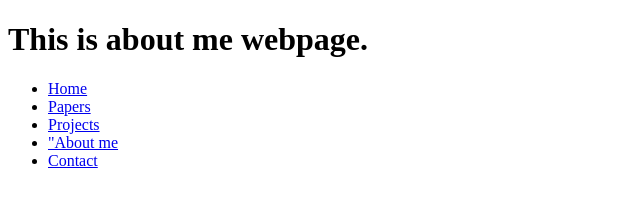
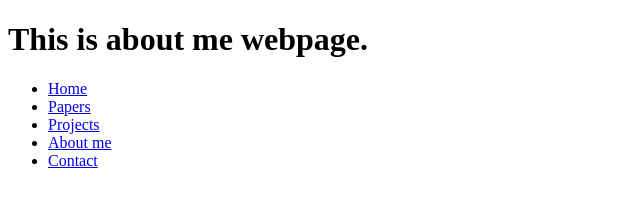
Before and after one commit to gryncz/project0, a plain HTML site: page about.html in a window 1280 px wide. Shown: the full height of the page, 0-640 px from the left. Drawn offline with Linux system fonts and the light colour scheme.

Commit message:
Fix typo

```diff
--- a/about.html
+++ b/about.html
@@ -12,7 +12,7 @@
         <li><a href="home.html">Home</a></li>
         <li><a href="papers.html">Papers</a></li>
         <li><a href="projects.html">Projects</a></li>
-        <li><a href="about.html">"About me</a></li>
+        <li><a href="about.html">About me</a></li>
         <li><a href="contact.html">Contact</a></li>
     </ul>
 </nav>
```
Also changed, not shown: contact.html (+1 -1 lines), home.html (+1 -1 lines), papers.html (+1 -1 lines), projects.html (+1 -1 lines).
